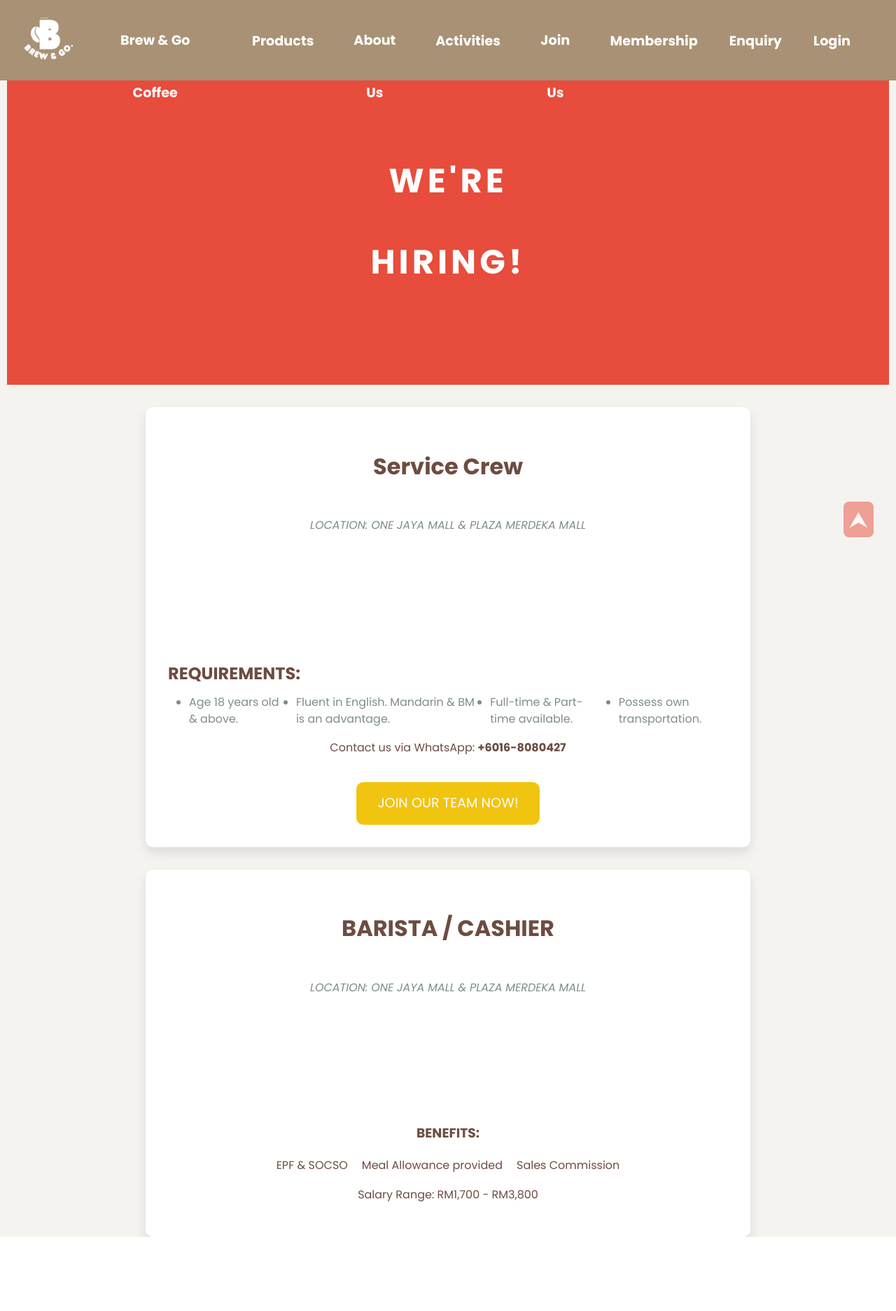
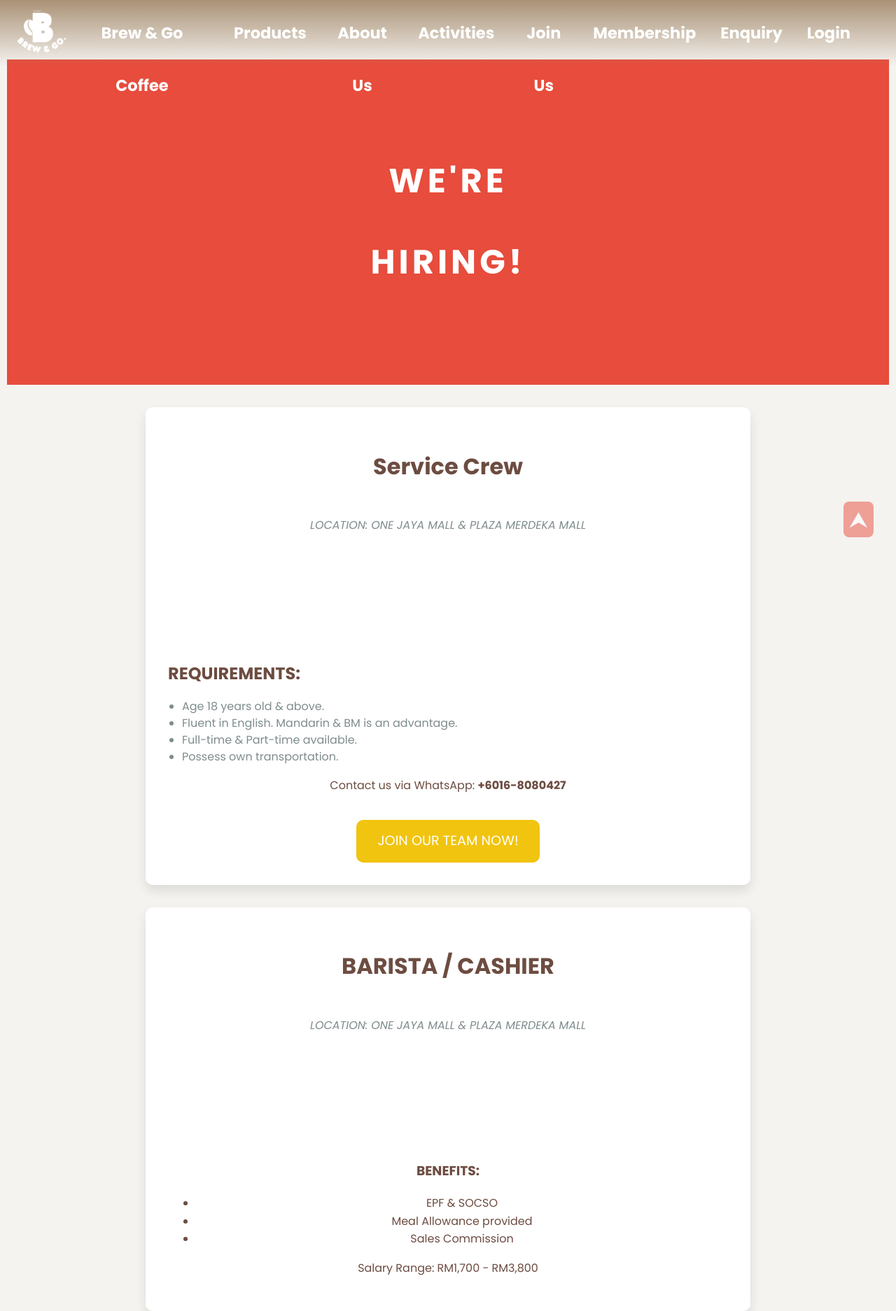
Before and after one commit to HaHaBlah/yourname_assign1, a PHP site: page /joinus.html in a window 1280 px wide. Shown: the whole page at 70% size. Before the commit the page ends 1768 px from the top, so only its background shows below. Run offline with PHP 8.4, Linux system fonts and the light colour scheme; some web fonts are replaced.

Commit message:
Update joinus.css
n

```diff
--- a/assign1/styles/joinus.css
+++ b/assign1/styles/joinus.css
@@ -7,32 +7,6 @@
     text-align: center;
 }
 
-/* Navigation Bar Styling */
-nav {
-    background-color: #A99175;
-    padding: 20px;
-    text-align: center;
-}
-
-nav a {
-    color: white;
-    text-decoration: none;
-    font-size: 1.2rem;
-    margin-right: 20px;
-    font-weight: bold;
-}
-
-ul {
-    list-style-type: none;
-    margin: 0;
-    padding: 0;
-    display: flex;
-    justify-content: center;
-}
-
-ul li {
-    margin: 0 10px;
-}
 
 /* Hiring Banner Styling */
 .hiring-banner {
```
